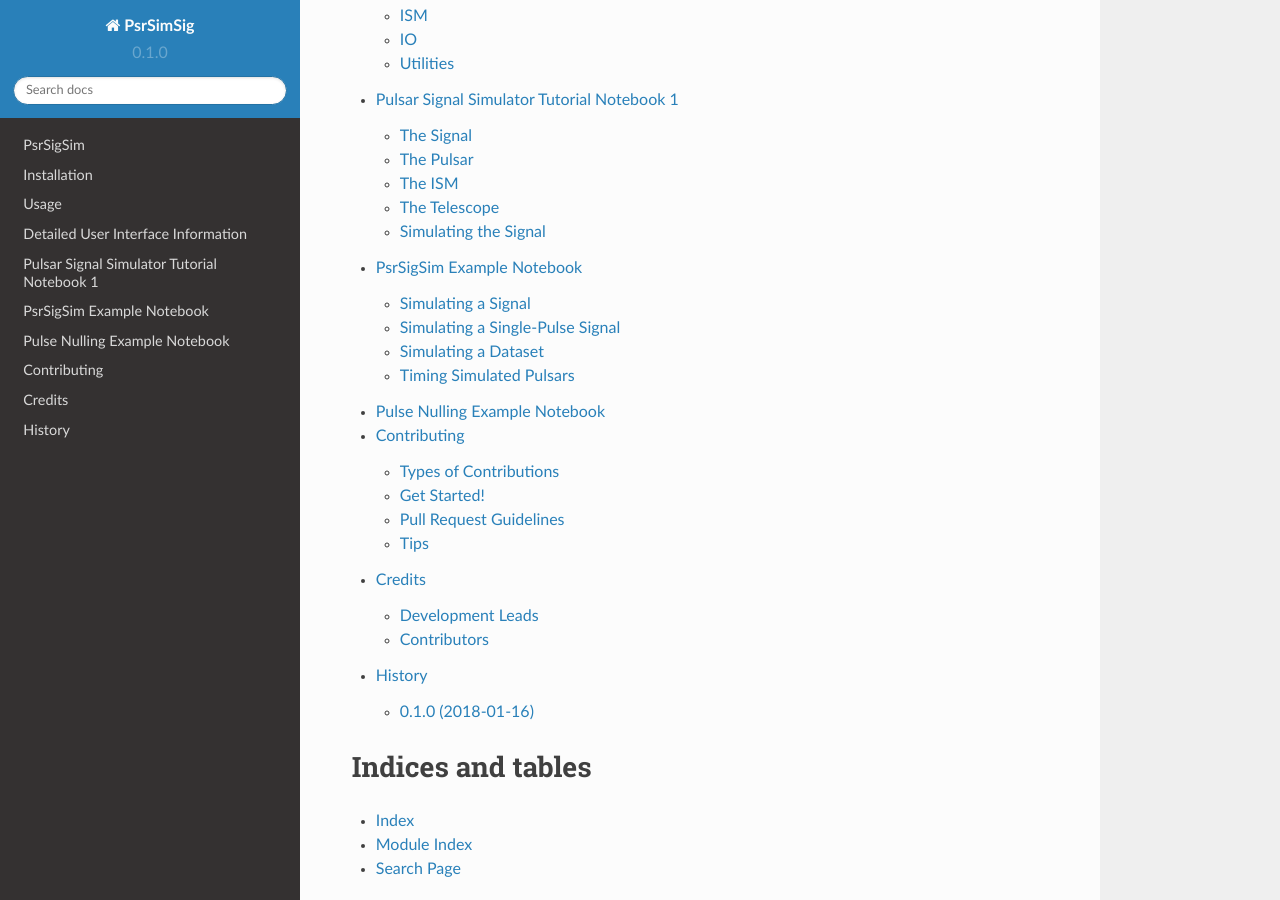
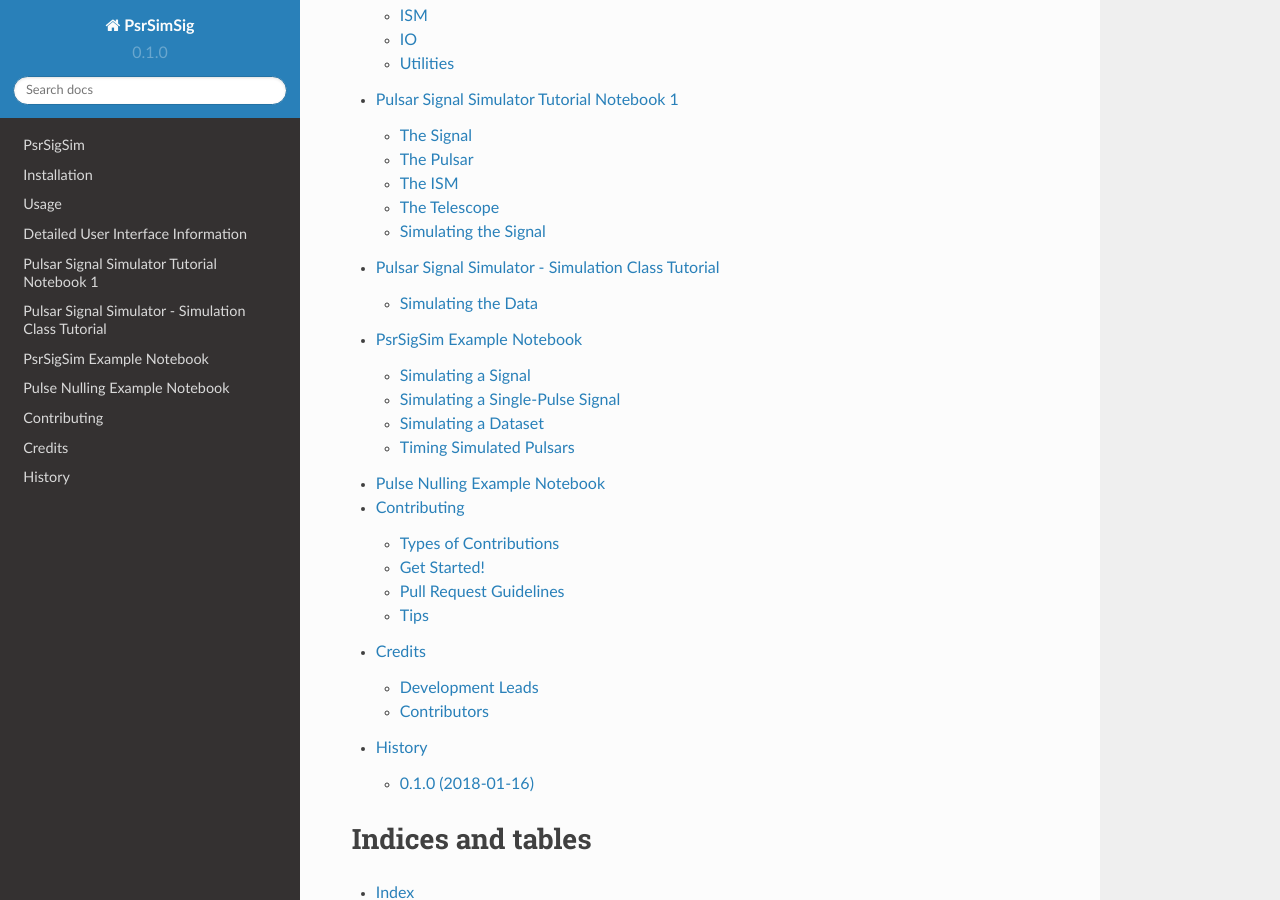
Before and after one commit to PsrSigSim/PsrSigSim, a Sphinx documentation site: the page built from docs/index.rst, in a window 1280 px wide and 900 px high, scrolled down 552 px. Built offline with Sphinx 7.4.7 and the Read the Docs theme 2.0.0, drawn with Linux system fonts in a browser that asks for light colours; some of the changed lines change nothing that is shown.

Commit message:
Adding new tutorial to docs.

```diff
--- /dev/null
+++ b/docs/Simulate_Tutorial.rst
@@ -0,0 +1,259 @@
+.. module:: hasasia
+
+.. note:: This tutorial was generated from a Jupyter notebook that can be
+          downloaded `here <_static/notebooks/Simulate_Tutorial.ipynb>`_.
+
+.. _Simulate_Tutorial:
+
+Pulsar Signal Simulator - Simulation Class Tutorial
+===================================================
+
+This notebook will demonstrate how to use the ``Simulation`` class of
+the pulsar signal simulator for easy simulation of data. The
+``Simulation`` class is designed as a convenience class within the
+PsrSigSim. Instead of instantiating each step of the simulation, the
+``Simulation`` class allows the input of all desired variables for the
+simulation at once, and then will run all of the sections of the
+simulation. The ``Simulation`` class also allows for individual running
+of each step (e.g. ``Signal``, ``Pulsar``, etc.) if desired. Not all
+options available within the ``Simulation`` will be demonstrated in this
+notebook.
+
+.. code:: python
+
+    # import some useful packages
+    import numpy as np
+    import matplotlib.pyplot as plt
+    %matplotlib inline
+
+    # import the pulsar signal simulator
+    import psrsigsim as pss
+
+Instead of defining each variable individually, the simulation class
+gets instantiated all at once. This can be done either by defining each
+variable individually, or by passing a dictionary with all parameters
+defined to the simulator. The dictionary keys should be the same as the
+input flags for the ``Simulation`` class.
+
+.. code:: python
+
+    sim = pss.simulate.Simulation(
+                     fcent = 430, # center frequency of observation, MHz
+                     bandwidth = 100, # Bandwidth of observation, MHz
+                     sample_rate = 1.0*2048*10**-6, # Sampling rate of the data, MHz
+                     dtype = np.float32, # data type to write out the signal in
+                     Npols = 1, # number of polarizations to simulate, only one available
+                     Nchan = 64, # number of subbands for the observation
+                     sublen = 2.0, # length of subintegration of signal
+                     fold = True, # flag to produce fold-mode, subintegrated data
+                     period = 1.0, # pulsar period in seconds
+                     Smean = 1.0, # mean flux of the pulsar in Jy
+                     profiles = [0.5, 0.05, 1.0], # Profile - may be a data array, list of Gaussian components, or profile class object
+                     tobs = 4.0, # length of observation in seconds
+                     name = 'J0000+0000', # name of the simulated pulsar
+                     dm = 10.0, # dispersion measure in pc cm^-3
+                     tau_d = None, # scattering timescale in seconds
+                     tau_d_ref_f = None, # reference frequency of scattering timescale in seconds
+                     aperture = 100.0, # telescope aperture in meters
+                     area = 5500.0, # telescope area in meters square
+                     Tsys = 35.0, # telescope system temperature
+                     tscope_name = "TestScope", # telescope name (default GBT and Arecibo available)
+                     system_name = "TestSys", # observing system name
+                     rcvr_fcent = 430, # center frequency of the receiver in MHz
+                     rcvr_bw = 100, # receiver bandwidth in MHz
+                     rcvr_name ="TestRCVR", # name of receiver
+                     backend_samprate = 1.5625, # bandend maximum sampling rate in MHz
+                     backend_name = "TestBack", # bandend name
+                     tempfile = None, # optional name of template fits file to simulate
+                     psrdict = None, # optional dictionary to give for input parameters
+                     )
+
+To give the ``Simulation`` class a dictionary of these parameters, the
+input may look something like below (Note - all parameters have the same
+units and names as above).
+
+.. code:: python
+
+    pdict = {'fcent' : 430,
+                 'bandwidth' : 100,
+                 'sample_rate' : 1.0*2048*10**-6,
+                 'dtype' : np.float32,
+                 'Npols' : 1,
+                 'Nchan' : 64,
+                 'sublen' : 2.0,
+                 'fold' : True,
+                 'period' : 1.0,
+                 'Smean' : 1.0,
+                 'profiles' : [0.5, 0.05, 1.0],
+                 'tobs' : 4.0,
+                 'name' : 'J0000+0000',
+                 'dm' : 10.0,
+                 'tau_d' : None,
+                 'tau_d_ref_f' : None,
+                 'aperture' : 100.0,
+                 'area' : 5500.0,
+                 'Tsys' : 35.0,
+                 'tscope_name' : "TestScope",
+                 'system_name' : "TestSys",
+                 'rcvr_fcent' : 430,
+                 'rcvr_bw' : 100,
+                 'rcvr_name' : "TestRCVR",
+                 'backend_samprate' : 1.5625,
+                 'backend_name' : "TestBack",
+                 'tempfile' : None,
+                }
+
+    sim = pss.simulate.Simulation(psrdict = pdict)
+
+Simulating the Data
+-------------------
+
+Once the ``Simulation`` class is initialized with all of the necessary
+parameters, there are two ways to run the simulation. The first is
+simply by running the ``simulate()`` function, which will fully simulate
+the the data from start to finish.
+
+.. code:: python
+
+    sim.simulate()
+
+
+.. parsed-literal::
+
+    Warning: specified sample rate 0.002048 MHz < Nyquist frequency 200.0 MHz
+    98% dispersed in 0.029 seconds.
+
+.. parsed-literal::
+
+    WARNING: AstropyDeprecationWarning: The truth value of a Quantity is ambiguous. In the future this will raise a ValueError. [astropy.units.quantity]
+
+
+If we want to look at the data that has been simulated, it can be
+accessed via ``sim.signal.data``. The simulate class has attributes for
+each of the objects simulated (e.g. ``signal``, ``pulsar``, etc.) if the
+user would like to access those parameters. We will look at the
+simulated data and plot it below.
+
+.. code:: python
+
+    # We can look at the simulated profiles
+    plt.plot(np.linspace(0,1,2048), sim.profiles.profiles[0])
+    plt.xlabel("Phase")
+    plt.show()
+    plt.close()
+
+
+
+.. image:: Simulate_Tutorial_files/Simulate_Tutorial_9_0.png
+
+
+.. code:: python
+
+    # Get the simulated data
+    sim_data = sim.signal.data
+
+    # Get the phases of the pulse
+    phases = np.linspace(0, sim.tobs/sim.period, len(sim_data[0,:]))
+    # Plot just the pulses in the first frequency channels
+    plt.plot(phases, sim_data[0,:], label = sim.signal.dat_freq[0])
+    plt.ylabel("Intensity")
+    plt.xlabel("Phase")
+    plt.legend(loc = 'best')
+    plt.show()
+    plt.close()
+
+    # Make the 2-D plot of intensity v. frequency and pulse phase. You can see the slight dispersive sweep here.
+    plt.imshow(sim_data, aspect = 'auto', interpolation='nearest', origin = 'lower', \
+               extent = [min(phases), max(phases), sim.signal.dat_freq[0].value, sim.signal.dat_freq[-1].value])
+    plt.ylabel("Frequency [MHz]")
+    plt.xlabel("Phase")
+    plt.colorbar(label = "Intensity")
+    plt.show()
+    plt.close()
+
+
+
+.. image:: Simulate_Tutorial_files/Simulate_Tutorial_10_0.png
+
+
+
+.. image:: Simulate_Tutorial_files/Simulate_Tutorial_10_1.png
+
+
+A second way to simulate
+~~~~~~~~~~~~~~~~~~~~~~~~
+
+The second way to run these simulations is by initializing all of the
+different objects separately, instead of through the simulation class.
+This allows slightly more freedom, as well as modifications to the
+initially input simulated parameters.
+
+.. code:: python
+
+    # We start by initializing the signal
+    sim.init_signal()
+    # Initialize the profile
+    sim.init_profile()
+    # Now the pulsar
+    sim.init_pulsar()
+    # Now the ISM
+    sim.init_ism()
+    # Now make the pulses
+    sim.pulsar.make_pulses(sim.signal, tobs = sim.tobs)
+    # disperse the simulated pulses
+    sim.ism.disperse(sim.signal, sim.dm)
+    # Now add the telescope and radiometer noise
+    sim.init_telescope()
+    # add radiometer noise
+    out_array = sim.tscope.observe(sim.signal, sim.pulsar, system=sim.system_name, noise=True)
+
+
+.. parsed-literal::
+
+    Warning: specified sample rate 0.002048 MHz < Nyquist frequency 200.0 MHz
+    98% dispersed in 0.044 seconds.
+
+If we plot the results here we find that they are identical within the
+error of the simulated noise to what we have above.
+
+.. code:: python
+
+    # We can look at the simulated profiles
+    plt.plot(np.linspace(0,1,2048), sim.profiles.profiles[0])
+    plt.xlabel("Phase")
+    plt.show()
+    plt.close()
+
+    # Get the simulated data
+    sim_data = sim.signal.data
+
+    # Get the phases of the pulse
+    phases = np.linspace(0, sim.tobs/sim.period, len(sim_data[0,:]))
+    # Plot just the pulses in the first frequency channels
+    plt.plot(phases, sim_data[0,:], label = sim.signal.dat_freq[0])
+    plt.ylabel("Intensity")
+    plt.xlabel("Phase")
+    plt.legend(loc = 'best')
+    plt.show()
+    plt.close()
+
+    # Make the 2-D plot of intensity v. frequency and pulse phase. You can see the slight dispersive sweep here.
+    plt.imshow(sim_data, aspect = 'auto', interpolation='nearest', origin = 'lower', \
+               extent = [min(phases), max(phases), sim.signal.dat_freq[0].value, sim.signal.dat_freq[-1].value])
+    plt.ylabel("Frequency [MHz]")
+    plt.xlabel("Phase")
+    plt.colorbar(label = "Intensity")
+    plt.show()
+    plt.close()
+
+
+
+.. image:: Simulate_Tutorial_files/Simulate_Tutorial_14_0.png
+
+
+
+.. image:: Simulate_Tutorial_files/Simulate_Tutorial_14_1.png
+
+
+
+.. image:: Simulate_Tutorial_files/Simulate_Tutorial_14_2.png
--- a/docs/index.rst
+++ b/docs/index.rst
@@ -11,6 +11,7 @@ Contents:
    usage
    modules
    tutorial_1
+   Simulate_Tutorial
    full_pipeline_tutorial
    Pulse_Nulling_Example
    contributing
```
Also changed, not shown: docs/Simulate_Tutorial_files/Simulate_Tutorial_10_0.png (added), docs/Simulate_Tutorial_files/Simulate_Tutorial_10_1.png (added), docs/Simulate_Tutorial_files/Simulate_Tutorial_14_0.png (added), docs/Simulate_Tutorial_files/Simulate_Tutorial_14_1.png (added), docs/Simulate_Tutorial_files/Simulate_Tutorial_14_2.png (added), docs/Simulate_Tutorial_files/Simulate_Tutorial_9_0.png (added).
